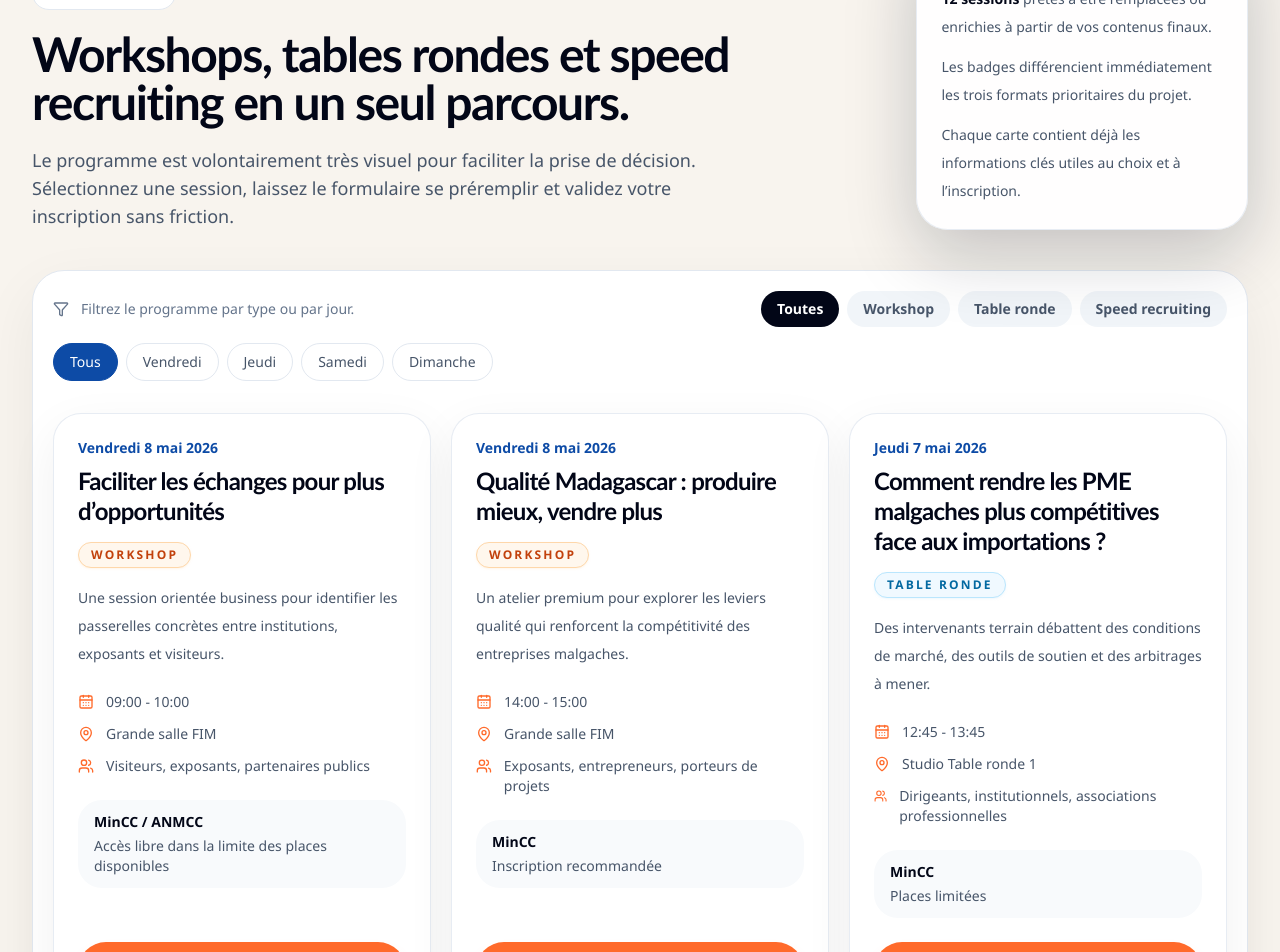
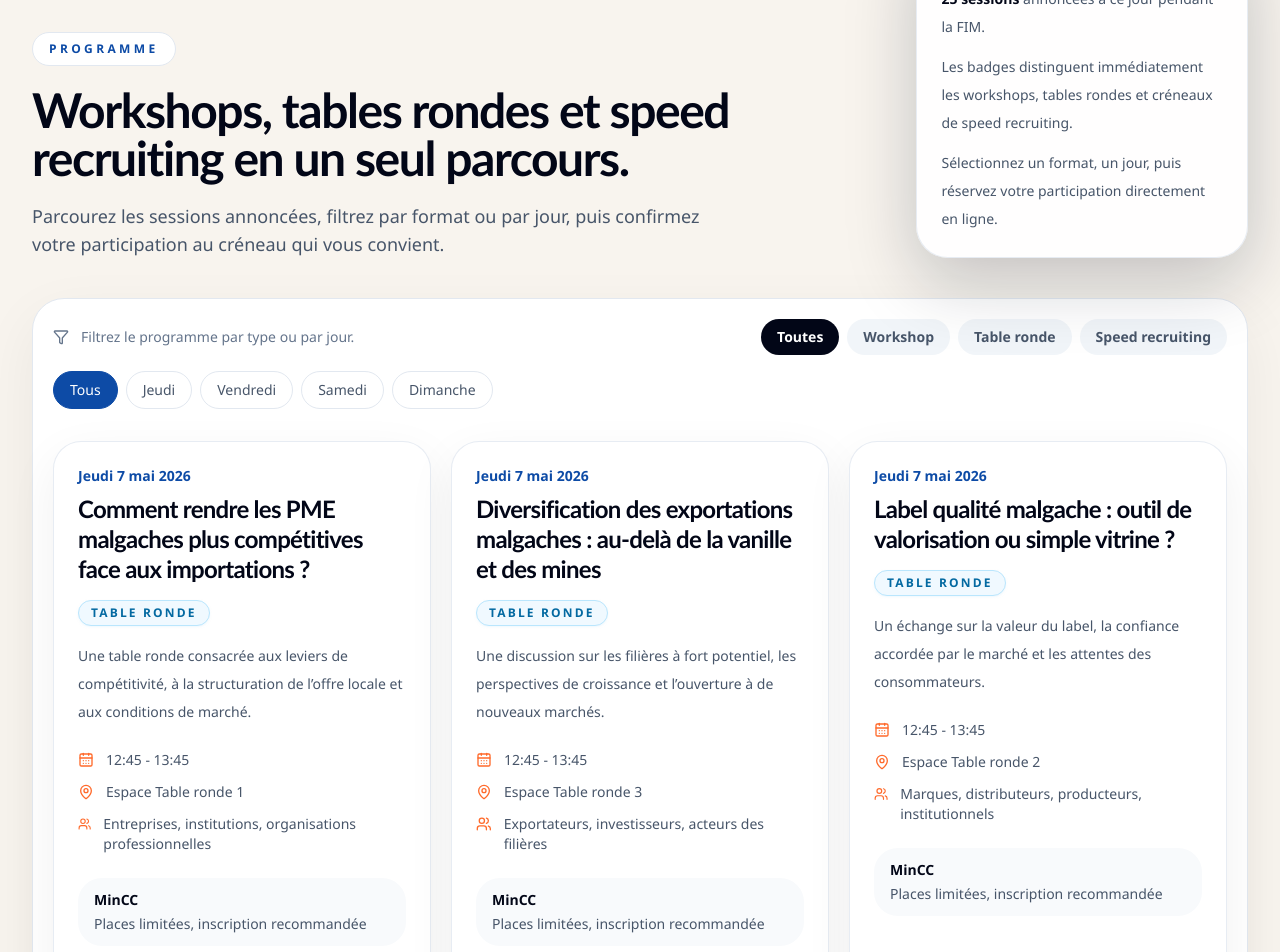
Before and after one commit to heritianaratsimbazafy99-hue/Fimpage, a Next.js app: page / in a window 1280 px wide. Shown: the part 1780-2732 px from the top of the page. Built offline with nearby package versions, Linux system fonts and the light colour scheme; no server answers.

Commit message:
Finalize client-facing landing page content

```diff
--- a/components/program-section.tsx
+++ b/components/program-section.tsx
@@ -21,15 +21,36 @@ export function ProgramSection({
     Session["dayKey"] | "Tous"
   >("Tous");
 
+  function getStartMinutes(time: string) {
+    const startTime = time.split(" - ")[0] ?? "00:00";
+    const [hours, minutes] = startTime.split(":").map(Number);
+    return hours * 60 + minutes;
+  }
+
   const dayFilters: Array<Session["dayKey"] | "Tous"> = [
     "Tous",
     ...Array.from(new Set(sessions.map((session) => session.dayKey))),
   ];
-  const visibleSessions = sessions.filter((session) => {
-    const typeMatch = activeType === "Toutes" || session.type === activeType;
-    const dayMatch = activeDay === "Tous" || session.dayKey === activeDay;
-    return typeMatch && dayMatch;
-  });
+  const visibleSessions = sessions
+    .filter((session) => {
+      const typeMatch = activeType === "Toutes" || session.type === activeType;
+      const dayMatch = activeDay === "Tous" || session.dayKey === activeDay;
+      return typeMatch && dayMatch;
+    })
+    .sort((left, right) => {
+      if (left.dateIso !== right.dateIso) {
+        return left.dateIso.localeCompare(right.dateIso);
+      }
+
+      const leftStart = getStartMinutes(left.time);
+      const rightStart = getStartMinutes(right.time);
+
+      if (leftStart !== rightStart) {
+        return leftStart - rightStart;
+      }
+
+      return left.title.localeCompare(right.title);
+    });
 
   return (
     <section id="programme" className="section-shell py-16 sm:py-20">
@@ -42,9 +63,8 @@ export function ProgramSection({
             Workshops, tables rondes et speed recruiting en un seul parcours.
           </h2>
           <p className="section-copy mt-5">
-            Le programme est volontairement très visuel pour faciliter la prise
-            de décision. Sélectionnez une session, laissez le formulaire se
-            préremplir et validez votre inscription sans friction.
+            Parcourez les sessions annoncées, filtrez par format ou par jour,
+            puis confirmez votre participation au créneau qui vous convient.
           </p>
         </div>
 
@@ -52,21 +72,21 @@ export function ProgramSection({
           <div className="flex items-center gap-3 text-fim-blue">
             <Sparkles className="h-5 w-5" />
             <p className="text-sm font-semibold uppercase tracking-[0.22em]">
-              Lecture rapide
+              À retenir
             </p>
           </div>
           <div className="mt-4 space-y-3 text-sm leading-7 text-slate-600">
             <p>
               <span className="font-semibold text-slate-950">{sessions.length} sessions</span>{" "}
-              prêtes à être remplacées ou enrichies à partir de vos contenus finaux.
+              annoncées à ce jour pendant la FIM.
             </p>
             <p>
-              Les badges différencient immédiatement les trois formats
-              prioritaires du projet.
+              Les badges distinguent immédiatement les workshops, tables rondes
+              et créneaux de speed recruiting.
             </p>
             <p>
-              Chaque carte contient déjà les informations clés utiles au choix
-              et à l’inscription.
+              Sélectionnez un format, un jour, puis réservez votre participation
+              directement en ligne.
             </p>
           </div>
         </div>
--- a/data/sessions.ts
+++ b/data/sessions.ts
@@ -1,6 +1,86 @@
 import type { Session } from "@/lib/types";
 
 export const sessions: Session[] = [
+  {
+    id: "tr-pme-competitives",
+    slug: "comment-rendre-les-pme-malgaches-plus-competitives",
+    type: "Table ronde",
+    dayKey: "Jeudi",
+    dayLabel: "Jeudi 7 mai 2026",
+    dateIso: "2026-05-07",
+    time: "12:45 - 13:45",
+    title: "Comment rendre les PME malgaches plus compétitives face aux importations ?",
+    description:
+      "Une table ronde consacrée aux leviers de compétitivité, à la structuration de l’offre locale et aux conditions de marché.",
+    location: "Espace Table ronde 1",
+    host: "MinCC",
+    audience: "Entreprises, institutions, organisations professionnelles",
+    capacityNote: "Places limitées, inscription recommandée",
+  },
+  {
+    id: "tr-label-qualite",
+    slug: "label-qualite-malgache-outil-de-valorisation-ou-simple-vitrine",
+    type: "Table ronde",
+    dayKey: "Jeudi",
+    dayLabel: "Jeudi 7 mai 2026",
+    dateIso: "2026-05-07",
+    time: "12:45 - 13:45",
+    title: "Label qualité malgache : outil de valorisation ou simple vitrine ?",
+    description:
+      "Un échange sur la valeur du label, la confiance accordée par le marché et les attentes des consommateurs.",
+    location: "Espace Table ronde 2",
+    host: "MinCC",
+    audience: "Marques, distributeurs, producteurs, institutionnels",
+    capacityNote: "Places limitées, inscription recommandée",
+  },
+  {
+    id: "tr-diversification-exportations",
+    slug: "diversification-des-exportations-malgaches",
+    type: "Table ronde",
+    dayKey: "Jeudi",
+    dayLabel: "Jeudi 7 mai 2026",
+    dateIso: "2026-05-07",
+    time: "12:45 - 13:45",
+    title: "Diversification des exportations malgaches : au-delà de la vanille et des mines",
+    description:
+      "Une discussion sur les filières à fort potentiel, les perspectives de croissance et l’ouverture à de nouveaux marchés.",
+    location: "Espace Table ronde 3",
+    host: "MinCC",
+    audience: "Exportateurs, investisseurs, acteurs des filières",
+    capacityNote: "Places limitées, inscription recommandée",
+  },
+  {
+    id: "tr-controle-prix",
+    slug: "mecanismes-de-controle-des-prix-efficacite-limites-et-alternatives",
+    type: "Table ronde",
+    dayKey: "Jeudi",
+    dayLabel: "Jeudi 7 mai 2026",
+    dateIso: "2026-05-07",
+    time: "12:45 - 13:45",
+    title: "Mécanismes de contrôle des prix : efficacité, limites et alternatives",
+    description:
+      "Un débat sur les mécanismes de régulation, leurs effets concrets et les pistes d’équilibre pour les acteurs économiques.",
+    location: "Espace Table ronde 4",
+    host: "MinCC",
+    audience: "Décideurs publics, opérateurs économiques, organisations sectorielles",
+    capacityNote: "Places limitées, inscription recommandée",
+  },
+  {
+    id: "workshop-du-champ-export",
+    slug: "du-champ-a-lexport-une-vision-unifiee-du-commerce",
+    type: "Workshop",
+    dayKey: "Jeudi",
+    dayLabel: "Jeudi 7 mai 2026",
+    dateIso: "2026-05-07",
+    time: "14:00 - 15:00",
+    title: "Du champ à l’export : une vision unifiée du commerce",
+    description:
+      "Une session pour relier production, commerce et export autour d’une même dynamique de performance.",
+    location: "Grande salle",
+    host: "MinCC",
+    audience: "Entrepreneurs, exportateurs, porteurs de projets",
+    capacityNote: "Inscription recommandée",
+  },
   {
     id: "workshop-echanges-opportunites",
     slug: "faciliter-les-echanges-pour-plus-d-opportunites",
@@ -11,11 +91,59 @@ export const sessions: Session[] = [
     time: "09:00 - 10:00",
     title: "Faciliter les échanges pour plus d’opportunités",
     description:
-      "Une session orientée business pour identifier les passerelles concrètes entre institutions, exposants et visiteurs.",
-    location: "Grande salle FIM",
+      "Une session dédiée aux passerelles concrètes entre acteurs économiques, institutions et opportunités de marché.",
+    location: "Grande salle",
     host: "MinCC / ANMCC",
-    audience: "Visiteurs, exposants, partenaires publics",
-    capacityNote: "Accès libre dans la limite des places disponibles",
+    audience: "Visiteurs professionnels, exposants, partenaires",
+    capacityNote: "Inscription recommandée",
+  },
+  {
+    id: "workshop-acces-energie",
+    slug: "acces-a-lenergie",
+    type: "Workshop",
+    dayKey: "Vendredi",
+    dayLabel: "Vendredi 8 mai 2026",
+    dateIso: "2026-05-08",
+    time: "10:15 - 11:15",
+    title: "Accès à l’énergie",
+    description:
+      "Un temps d’échange consacré aux enjeux d’accès à l’énergie et à leurs impacts sur l’activité économique.",
+    location: "Petite salle",
+    host: "Compagnie Madecasse",
+    audience: "Professionnels, décideurs, porteurs de projets",
+    capacityNote: "Inscription recommandée",
+  },
+  {
+    id: "workshop-concurrence-loyale",
+    slug: "concurrence-loyale-proteger-les-consommateurs",
+    type: "Workshop",
+    dayKey: "Vendredi",
+    dayLabel: "Vendredi 8 mai 2026",
+    dateIso: "2026-05-08",
+    time: "11:30 - 12:30",
+    title: "Concurrence loyale : protéger les consommateurs et réguler le marché",
+    description:
+      "Une rencontre sur les équilibres à trouver entre protection du consommateur, régulation et développement du secteur privé.",
+    location: "Grande salle",
+    host: "MinCC",
+    audience: "Institutions, entreprises, consommateurs, médias",
+    capacityNote: "Inscription recommandée",
+  },
+  {
+    id: "workshop-croissance-inclusive",
+    slug: "approche-integree-casser-les-silos-pour-creer-de-la-croissance-inclusive",
+    type: "Workshop",
+    dayKey: "Vendredi",
+    dayLabel: "Vendredi 8 mai 2026",
+    dateIso: "2026-05-08",
+    time: "11:30 - 12:30",
+    title: "Approche intégrée : casser les silos pour créer de la croissance inclusive",
+    description:
+      "Un workshop sur la coopération entre acteurs, la circulation des expertises et la création d’impact durable.",
+    location: "Petite salle",
+    host: "PIC",
+    audience: "Décideurs, entreprises, partenaires au développement",
+    capacityNote: "Inscription recommandée",
   },
   {
     id: "workshop-qualite-madagascar",
@@ -27,107 +155,171 @@ export const sessions: Session[] = [
     time: "14:00 - 15:00",
     title: "Qualité Madagascar : produire mieux, vendre plus",
     description:
-      "Un atelier premium pour explorer les leviers qualité qui renforcent la compétitivité des entreprises malgaches.",
-    location: "Grande salle FIM",
+      "Une session axée sur la qualité comme levier de compétitivité, de confiance et de montée en valeur.",
+    location: "Grande salle",
     host: "MinCC",
-    audience: "Exposants, entrepreneurs, porteurs de projets",
+    audience: "Producteurs, entrepreneurs, exposants",
     capacityNote: "Inscription recommandée",
   },
   {
-    id: "tr-pme-competitives",
-    slug: "comment-rendre-les-pme-malgaches-plus-competitives",
-    type: "Table ronde",
-    dayKey: "Jeudi",
-    dayLabel: "Jeudi 7 mai 2026",
-    dateIso: "2026-05-07",
-    time: "12:45 - 13:45",
-    title: "Comment rendre les PME malgaches plus compétitives face aux importations ?",
+    id: "workshop-valorisation-expertise",
+    slug: "valorisation-professionnelle-et-partage-dexpertise",
+    type: "Workshop",
+    dayKey: "Vendredi",
+    dayLabel: "Vendredi 8 mai 2026",
+    dateIso: "2026-05-08",
+    time: "14:00 - 15:00",
+    title: "Valorisation professionnelle et partage d’expertise",
     description:
-      "Des intervenants terrain débattent des conditions de marché, des outils de soutien et des arbitrages à mener.",
-    location: "Studio Table ronde 1",
-    host: "MinCC",
-    audience: "Dirigeants, institutionnels, associations professionnelles",
-    capacityNote: "Places limitées",
+      "Un rendez-vous dédié à la transmission d’expérience, à la mise en valeur des parcours et à la reconnaissance des savoir-faire.",
+    location: "Petite salle",
+    host: "Ambiance Éclairage",
+    audience: "Professionnels, jeunes talents, recruteurs",
+    capacityNote: "Inscription recommandée",
   },
   {
-    id: "tr-label-qualite",
-    slug: "label-qualite-malgache-outil-de-valorisation-ou-simple-vitrine",
+    id: "tr-menuiseries-aluminium",
+    slug: "valorisation-de-mada-menuiseries-aluminium",
     type: "Table ronde",
-    dayKey: "Jeudi",
-    dayLabel: "Jeudi 7 mai 2026",
-    dateIso: "2026-05-07",
-    time: "12:45 - 13:45",
-    title: "Label qualité malgache : outil de valorisation ou simple vitrine ?",
+    dayKey: "Vendredi",
+    dayLabel: "Vendredi 8 mai 2026",
+    dateIso: "2026-05-08",
+    time: "14:00 - 15:00",
+    title: "Valorisation de Mada : Menuiseries Aluminium",
     description:
-      "Une conversation claire sur la confiance, la différenciation produit et la valeur perçue pour le consommateur.",
-    location: "Studio Table ronde 2",
-    host: "MinCC",
-    audience: "Marques, distributeurs, institutions et médias",
-    capacityNote: "Places limitées",
+      "Une table ronde orientée savoir-faire local, transformation et valorisation des expertises industrielles malgaches.",
+    location: "Espace Table ronde 1",
+    host: "Europ Alu",
+    audience: "Professionnels du bâtiment, industriels, investisseurs",
+    capacityNote: "Places limitées, inscription recommandée",
   },
   {
-    id: "tr-diversification-exportations",
-    slug: "diversification-des-exportations-malgaches",
-    type: "Table ronde",
-    dayKey: "Jeudi",
-    dayLabel: "Jeudi 7 mai 2026",
-    dateIso: "2026-05-07",
-    time: "12:45 - 13:45",
-    title: "Diversification des exportations malgaches : au-delà de la vanille et des mines",
-    description:
-      "Une table ronde à haute valeur stratégique sur les filières à révéler et les alliances à construire.",
-    location: "Studio Table ronde 3",
-    host: "MinCC",
-    audience: "Exportateurs, investisseurs, acteurs filières",
-    capacityNote: "Places limitées",
-  },
-  {
-    id: "tr-controle-prix",
-    slug: "mecanismes-de-controle-des-prix-efficacite-limites-et-alternatives",
-    type: "Table ronde",
-    dayKey: "Jeudi",
-    dayLabel: "Jeudi 7 mai 2026",
-    dateIso: "2026-05-07",
-    time: "12:45 - 13:45",
-    title: "Mécanismes de contrôle des prix : efficacité, limites et alternatives",
-    description:
-      "Un échange structuré entre régulation, réalité du marché et attentes des opérateurs économiques.",
-    location: "Studio Table ronde 4",
-    host: "MinCC",
-    audience: "Institutions, opérateurs, organisations sectorielles",
-    capacityNote: "Places limitées",
-  },
-  {
-    id: "speed-recruiting-ouverture",
-    slug: "speed-recruiting-ouverture-des-tables",
+    id: "speed-recruiting-0900",
+    slug: "speed-recruiting-creneau-0900",
     type: "Speed recruiting",
     dayKey: "Samedi",
     dayLabel: "Samedi 9 mai 2026",
     dateIso: "2026-05-09",
     time: "09:00 - 10:00",
-    title: "Speed recruiting : ouverture des tables recruteurs",
+    title: "Speed recruiting · Créneau de 09:00",
     description:
-      "Un format rapide pour créer les premières rencontres entre recruteurs, exposants RH et candidats ciblés.",
-    location: "Espace recrutement FIM",
-    host: "FIM x partenaires RH",
-    audience: "Exposants recruteurs et visiteurs en recherche d’opportunités",
-    capacityNote: "Sur sélection ou selon créneaux disponibles",
+      "Un créneau de rencontres rapides entre recruteurs, exposants RH et talents en recherche d’opportunités.",
+    location: "Espace speed recruiting",
+    host: "FIM",
+    audience: "Recruteurs, candidats, visiteurs qualifiés",
+    capacityNote: "Prise de créneau conseillée",
   },
   {
-    id: "speed-recruiting-talents",
-    slug: "speed-recruiting-focus-talents-operationnels",
+    id: "speed-recruiting-1015",
+    slug: "speed-recruiting-creneau-1015",
+    type: "Speed recruiting",
+    dayKey: "Samedi",
+    dayLabel: "Samedi 9 mai 2026",
+    dateIso: "2026-05-09",
+    time: "10:15 - 11:15",
+    title: "Speed recruiting · Créneau de 10:15",
+    description:
+      "Un rendez-vous court et structuré pour accélérer les mises en relation entre besoins de recrutement et profils ciblés.",
+    location: "Espace speed recruiting",
+    host: "FIM",
+    audience: "Recruteurs, candidats, visiteurs qualifiés",
+    capacityNote: "Prise de créneau conseillée",
+  },
+  {
+    id: "speed-recruiting-1130",
+    slug: "speed-recruiting-creneau-1130",
+    type: "Speed recruiting",
+    dayKey: "Samedi",
+    dayLabel: "Samedi 9 mai 2026",
+    dateIso: "2026-05-09",
+    time: "11:30 - 12:30",
+    title: "Speed recruiting · Créneau de 11:30",
+    description:
+      "Un créneau de rencontres directes pour présenter vos besoins, vos profils et vos opportunités de recrutement.",
+    location: "Espace speed recruiting",
+    host: "FIM",
+    audience: "Recruteurs, candidats, visiteurs qualifiés",
+    capacityNote: "Prise de créneau conseillée",
+  },
+  {
+    id: "workshop-immobilier",
+    slug: "immobilier",
+    type: "Workshop",
+    dayKey: "Samedi",
+    dayLabel: "Samedi 9 mai 2026",
+    dateIso: "2026-05-09",
+    time: "11:30 - 12:30",
+    title: "Immobilier",
+    description:
+      "Une session consacrée aux dynamiques du secteur immobilier et aux opportunités de développement autour du marché malgache.",
+    location: "Grande salle",
+    host: "Master Immo",
+    audience: "Professionnels, investisseurs, visiteurs intéressés",
+    capacityNote: "Inscription recommandée",
+  },
+  {
+    id: "speed-recruiting-1245",
+    slug: "speed-recruiting-creneau-1245",
+    type: "Speed recruiting",
+    dayKey: "Samedi",
+    dayLabel: "Samedi 9 mai 2026",
+    dateIso: "2026-05-09",
+    time: "12:45 - 13:45",
+    title: "Speed recruiting · Créneau de 12:45",
+    description:
+      "Un créneau supplémentaire pour fluidifier les rencontres et permettre davantage d’échanges qualifiés.",
+    location: "Espace speed recruiting",
+    host: "FIM",
+    audience: "Recruteurs, candidats, visiteurs qualifiés",
+    capacityNote: "Prise de créneau conseillée",
+  },
+  {
+    id: "speed-recruiting-1400",
+    slug: "speed-recruiting-creneau-1400",
     type: "Speed recruiting",
     dayKey: "Samedi",
     dayLabel: "Samedi 9 mai 2026",
     dateIso: "2026-05-09",
     time: "14:00 - 15:00",
-    title: "Speed recruiting : focus talents opérationnels",
+    title: "Speed recruiting · Créneau de 14:00",
     description:
-      "Des rencontres courtes, rythmées et qualifiées pour accélérer les mises en relation entre besoins et profils.",
-    location: "Espace recrutement FIM",
-    host: "FIM x partenaires RH",
-    audience: "Recruteurs, écoles, visiteurs qualifiés",
-    capacityNote: "Créneaux limités",
+      "Un format dynamique pour poursuivre les mises en relation entre entreprises et talents tout au long de la journée.",
+    location: "Espace speed recruiting",
+    host: "FIM",
+    audience: "Recruteurs, candidats, visiteurs qualifiés",
+    capacityNote: "Prise de créneau conseillée",
+  },
+  {
+    id: "workshop-eau-filtration",
+    slug: "leau-ses-enjeux-et-la-filtration-made-in-mada",
+    type: "Workshop",
+    dayKey: "Samedi",
+    dayLabel: "Samedi 9 mai 2026",
+    dateIso: "2026-05-09",
+    time: "14:00 - 15:00",
+    title: "L’eau, ses enjeux et la filtration made in Mada",
+    description:
+      "Un workshop sur les enjeux liés à l’eau et les solutions locales de filtration développées à Madagascar.",
+    location: "Petite salle",
+    host: "Watergate",
+    audience: "Professionnels, collectivités, visiteurs intéressés",
+    capacityNote: "Inscription recommandée",
+  },
+  {
+    id: "speed-recruiting-1515",
+    slug: "speed-recruiting-creneau-1515",
+    type: "Speed recruiting",
+    dayKey: "Samedi",
+    dayLabel: "Samedi 9 mai 2026",
+    dateIso: "2026-05-09",
+    time: "15:15 - 16:15",
+    title: "Speed recruiting · Créneau de 15:15",
+    description:
+      "Dernier créneau de la journée pour finaliser les rencontres et prolonger les échanges initiés sur le salon.",
+    location: "Espace speed recruiting",
+    host: "FIM",
+    audience: "Recruteurs, candidats, visiteurs qualifiés",
+    capacityNote: "Prise de créneau conseillée",
   },
   {
     id: "workshop-smilebox-3d",
@@ -139,11 +331,11 @@ export const sessions: Session[] = [
     time: "09:00 - 10:00",
     title: "Impression 3D : réalisation de pièces techniques",
     description:
-      "Une démonstration concrète pour découvrir le potentiel de l’impression 3D appliquée aux besoins métier.",
-    location: "Smilebox Lab",
+      "Un atelier de démonstration pour découvrir des applications concrètes de l’impression 3D dans un cadre professionnel.",
+    location: "Smilebox",
     host: "Smilebox",
-    audience: "Professionnels, étudiants, curieux de l’innovation",
-    capacityNote: "Atelier conseillé sur inscription",
+    audience: "Professionnels, étudiants, visiteurs curieux d’innovation",
+    capacityNote: "Places limitées, inscription recommandée",
   },
   {
     id: "workshop-smilebox-arbre-vie",
@@ -153,13 +345,13 @@ export const sessions: Session[] = [
     dayLabel: "Dimanche 10 mai 2026",
     dateIso: "2026-05-10",
     time: "10:15 - 11:15",
-    title: "Smilebox Academy : atelier développement personnel - Arbre de vie",
+    title: "Smilebox Academy : Atelier développement personnel - Arbre de vie",
     description:
-      "Un workshop guidé pour explorer ses moteurs, clarifier sa trajectoire et repartir avec une vision structurée.",
+      "Un workshop guidé pour explorer ses motivations, clarifier sa trajectoire et mettre en perspective son évolution.",
     location: "Smilebox Academy",
     host: "Smilebox",
-    audience: "Visiteurs, jeunes talents, managers",
-    capacityNote: "Places limitées",
+    audience: "Visiteurs, jeunes talents, professionnels",
+    capacityNote: "Places limitées, inscription recommandée",
   },
   {
     id: "workshop-smilebox-prototypage",
@@ -171,11 +363,11 @@ export const sessions: Session[] = [
     time: "12:45 - 13:45",
     title: "Impression 3D : les bénéfices du prototypage",
     description:
-      "Un atelier orienté produit pour comprendre comment raccourcir les cycles d’essais et accélérer l’innovation.",
-    location: "Smilebox Lab",
+      "Une session sur les usages du prototypage pour accélérer la conception, les essais et le développement de nouveaux produits.",
+    location: "Smilebox",
     host: "Smilebox",
-    audience: "Startups, industriels, bureaux d’études",
-    capacityNote: "Atelier conseillé sur inscription",
+    audience: "Startups, industriels, créatifs, bureaux d’études",
+    capacityNote: "Places limitées, inscription recommandée",
   },
   {
     id: "workshop-smilebox-commercial",
@@ -187,10 +379,26 @@ export const sessions: Session[] = [
     time: "14:00 - 15:00",
     title: "Les bonnes pratiques de développement commercial",
     description:
-      "Un moment orienté action pour mieux qualifier ses opportunités, structurer sa prospection et convertir plus vite.",
+      "Un atelier centré sur la prospection, la qualification des opportunités et la structuration de la démarche commerciale.",
     location: "Smilebox Academy",
     host: "Smilebox",
-    audience: "Commerciaux, dirigeants, porteurs de projet",
-    capacityNote: "Places limitées",
+    audience: "Commerciaux, dirigeants, porteurs de projets",
+    capacityNote: "Places limitées, inscription recommandée",
+  },
+  {
+    id: "workshop-smilebox-decoration",
+    slug: "impression-3d-realisation-de-decorations-dinterieur",
+    type: "Workshop",
+    dayKey: "Dimanche",
+    dayLabel: "Dimanche 10 mai 2026",
+    dateIso: "2026-05-10",
+    time: "15:15 - 16:15",
+    title: "Impression 3D : réalisation de décorations d’intérieur",
+    description:
+      "Un atelier orienté création et fabrication pour découvrir des applications décoratives de l’impression 3D.",
+    location: "Smilebox",
+    host: "Smilebox",
+    audience: "Designers, créatifs, professionnels et visiteurs",
+    capacityNote: "Places limitées, inscription recommandée",
   },
 ];
```
Also changed, not shown: components/faq-section.tsx (+7 -7 lines), components/footer.tsx (+8 -5 lines), components/hero-section.tsx (+11 -11 lines), components/info-section.tsx (+18 -16 lines), components/presentation-section.tsx (+10 -10 lines), components/registration-form.tsx (+16 -23 lines).
